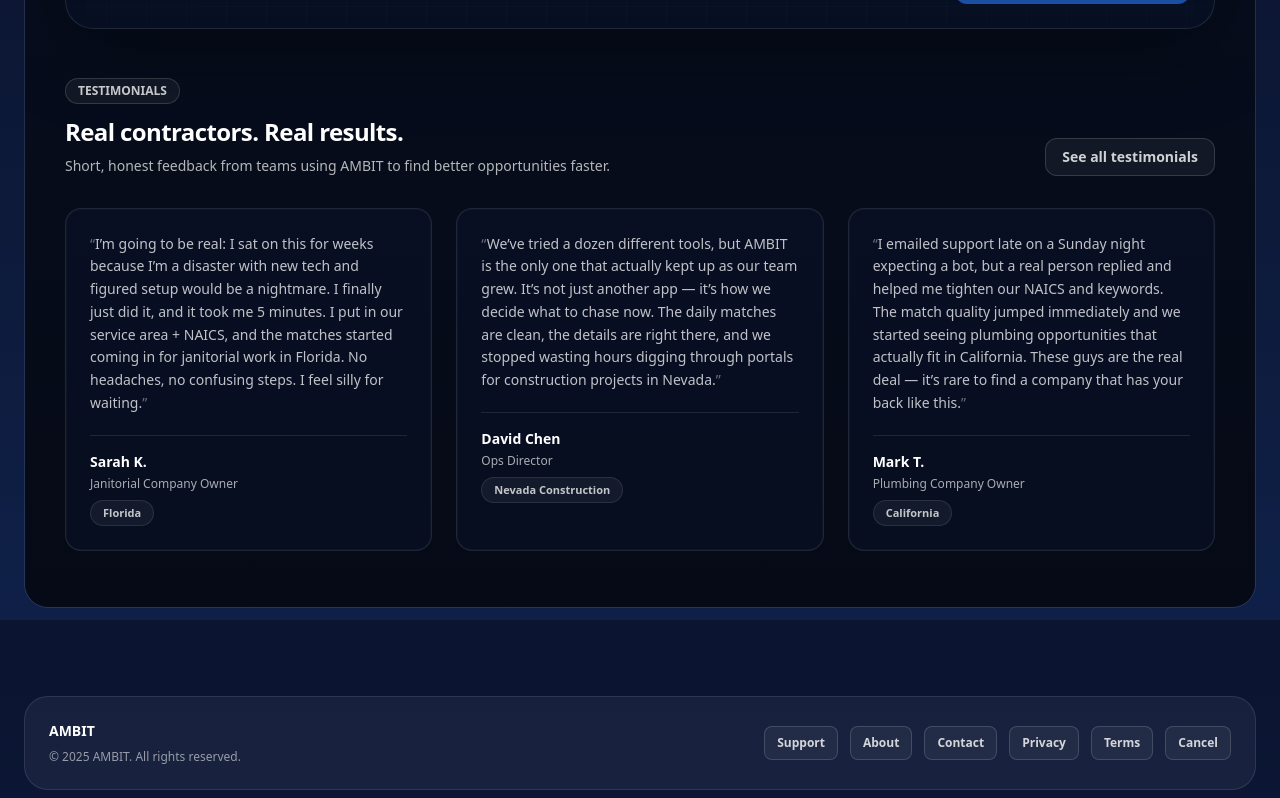
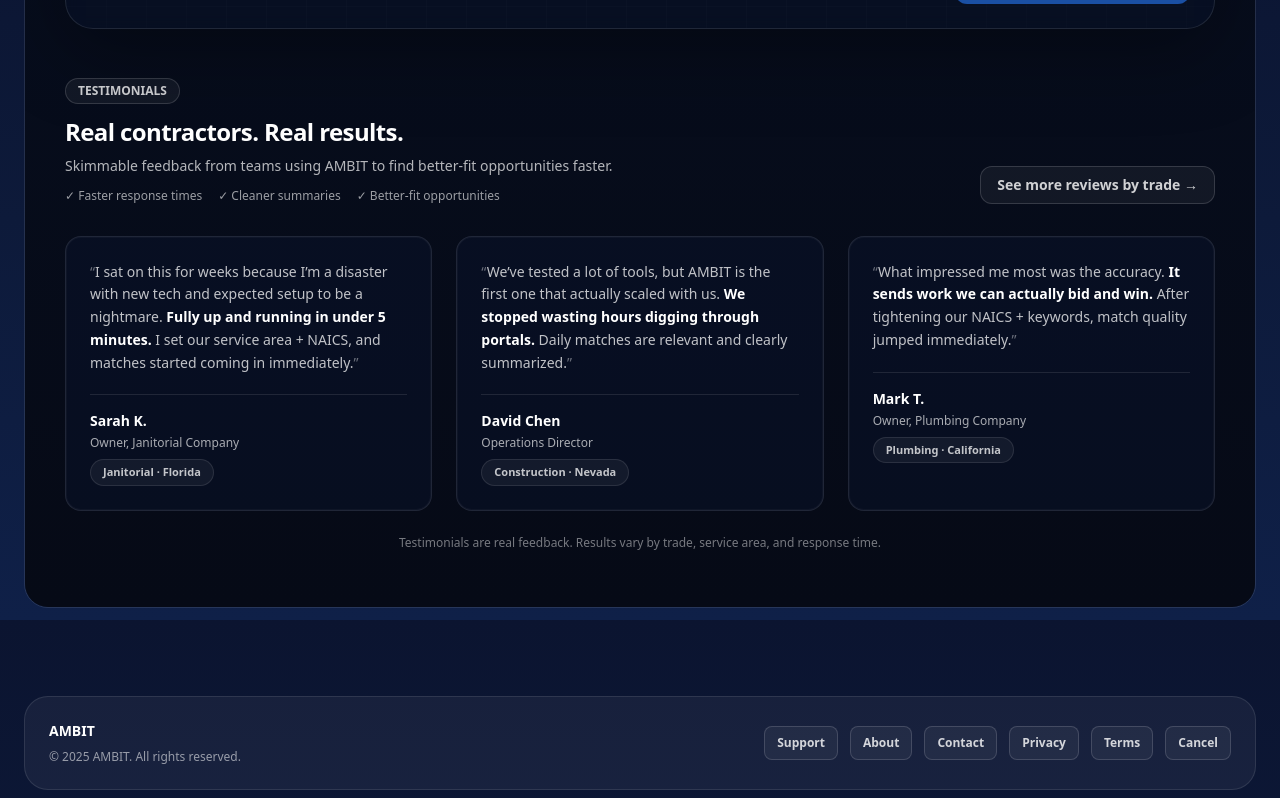
Before and after one commit to seansevrix/ambit, a Next.js app: page / in a window 1280 px wide. Shown: the part 1780-2578 px from the top of the page. Built offline with nearby package versions, Linux system fonts and the light colour scheme; no server answers.

Commit message:
Refine homepage testimonials: skimmable signals + bold hooks

```diff
--- a/app/page.tsx
+++ b/app/page.tsx
@@ -4,32 +4,8 @@ import ProofDashboard from "./components/ProofDashboard";
 
 const LINK = "text-sm font-semibold text-white/75 hover:text-white transition";
 
-const PRIMARY_BTN =
-  "inline-flex items-center justify-center rounded-xl bg-[#1A4FA3] px-5 py-3 text-sm font-semibold text-white hover:bg-[#15428B]";
-
-const TESTIMONIALS = [
-  {
-    quote:
-      "I’m going to be real: I sat on this for weeks because I’m a disaster with new tech and figured setup would be a nightmare. I finally just did it, and it took me 5 minutes. I put in our service area + NAICS, and the matches started coming in for janitorial work in Florida. No headaches, no confusing steps. I feel silly for waiting.",
-    name: "Sarah K.",
-    title: "Janitorial Company Owner",
-    location: "Florida",
-  },
-  {
-    quote:
-      "We’ve tried a dozen different tools, but AMBIT is the only one that actually kept up as our team grew. It’s not just another app — it’s how we decide what to chase now. The daily matches are clean, the details are right there, and we stopped wasting hours digging through portals for construction projects in Nevada.",
-    name: "David Chen",
-    title: "Ops Director",
-    location: "Nevada Construction",
-  },
-  {
-    quote:
-      "I emailed support late on a Sunday night expecting a bot, but a real person replied and helped me tighten our NAICS and keywords. The match quality jumped immediately and we started seeing plumbing opportunities that actually fit in California. These guys are the real deal — it’s rare to find a company that has your back like this.",
-    name: "Mark T.",
-    title: "Plumbing Company Owner",
-    location: "California",
-  },
-];
+const SECONDARY_BTN =
+  "inline-flex items-center justify-center rounded-xl border border-white/15 bg-white/5 px-4 py-2 text-sm font-semibold text-white/80 hover:bg-white/10 hover:text-white";
 
 export default function HomePage() {
   return (
@@ -54,7 +30,7 @@ export default function HomePage() {
               <span className="mx-2 text-white/35">•</span>
               No credit card
               <span className="mx-2 text-white/35">•</span>
-              Trusted by 200+ Clients
+              Trusted by 200+ clients
             </p>
 
             <div className="mt-6 flex flex-col items-center justify-center gap-3 sm:flex-row">
@@ -69,7 +45,7 @@ export default function HomePage() {
             <ConciergeLeadCapture />
           </div>
 
-          {/* GRAPHS (below signup) */}
+          {/* PROOF DASHBOARD (below signup) */}
           <div className="mx-auto mt-10 max-w-6xl sm:mt-12">
             <ProofDashboard />
           </div>
@@ -81,48 +57,108 @@ export default function HomePage() {
                 <div className="inline-flex items-center rounded-full border border-white/15 bg-white/5 px-3 py-1 text-xs font-semibold text-white/80">
                   TESTIMONIALS
                 </div>
+
                 <h2 className="mt-3 text-xl font-semibold tracking-tight text-white sm:text-2xl">
                   Real contractors. Real results.
                 </h2>
+
                 <p className="mt-2 max-w-2xl text-sm text-white/70">
-                  Short, honest feedback from teams using AMBIT to find better opportunities faster.
+                  Skimmable feedback from teams using AMBIT to find better-fit opportunities faster.
                 </p>
+
+                {/* SIGNALS */}
+                <div className="mt-3 flex flex-wrap gap-x-4 gap-y-1 text-xs text-white/60">
+                  <span>✓ Faster response times</span>
+                  <span>✓ Cleaner summaries</span>
+                  <span>✓ Better-fit opportunities</span>
+                </div>
               </div>
 
               <div className="flex">
-                <Link
-                  href="/testimonials"
-                  className="inline-flex items-center justify-center rounded-xl border border-white/15 bg-white/5 px-4 py-2 text-sm font-semibold text-white/80 hover:bg-white/10 hover:text-white"
-                >
-                  See all testimonials
+                <Link href="/testimonials" className={SECONDARY_BTN}>
+                  See more reviews by trade →
                 </Link>
               </div>
             </div>
 
             <div className="mt-6 grid gap-6 lg:mt-8 lg:grid-cols-3">
-              {TESTIMONIALS.map((t) => (
-                <div
-                  key={t.name}
-                  className="rounded-2xl border border-white/10 bg-[#0B1430]/40 p-6 shadow-[0_0_0_1px_rgba(255,255,255,0.03)_inset]"
-                >
+              {/* SARAH */}
+              <div className="rounded-2xl border border-white/10 bg-[#0B1430]/40 p-6 shadow-[0_0_0_1px_rgba(255,255,255,0.03)_inset]">
                 <p className="text-sm leading-relaxed text-white/75">
                   <span className="text-white/40">“</span>
-                    {t.quote}
+                  I sat on this for weeks because I’m a disaster with new tech and expected setup to be a nightmare.
+                  <strong className="font-semibold text-white">
+                    {" "}
+                    Fully up and running in under 5 minutes.
+                  </strong>{" "}
+                  I set our service area + NAICS, and matches started coming in immediately.
                   <span className="text-white/40">”</span>
                 </p>
 
                 <div className="mt-5 h-px w-full bg-white/10" />
 
                 <div className="mt-4">
-                    <div className="text-sm font-semibold text-white">{t.name}</div>
-                    <div className="mt-1 text-xs text-white/65">{t.title}</div>
+                  <div className="text-sm font-semibold text-white">Sarah K.</div>
+                  <div className="mt-1 text-xs text-white/65">Owner, Janitorial Company</div>
                   <div className="mt-2 inline-flex items-center rounded-full border border-white/10 bg-white/5 px-3 py-1 text-[11px] font-semibold text-white/75">
-                      {t.location}
+                    Janitorial · Florida
                   </div>
                 </div>
               </div>
-              ))}
+
+              {/* DAVID */}
+              <div className="rounded-2xl border border-white/10 bg-[#0B1430]/40 p-6 shadow-[0_0_0_1px_rgba(255,255,255,0.03)_inset]">
+                <p className="text-sm leading-relaxed text-white/75">
+                  <span className="text-white/40">“</span>
+                  We’ve tested a lot of tools, but AMBIT is the first one that actually scaled with us.
+                  <strong className="font-semibold text-white">
+                    {" "}
+                    We stopped wasting hours digging through portals.
+                  </strong>{" "}
+                  Daily matches are relevant and clearly summarized.
+                  <span className="text-white/40">”</span>
+                </p>
+
+                <div className="mt-5 h-px w-full bg-white/10" />
+
+                <div className="mt-4">
+                  <div className="text-sm font-semibold text-white">David Chen</div>
+                  <div className="mt-1 text-xs text-white/65">Operations Director</div>
+                  <div className="mt-2 inline-flex items-center rounded-full border border-white/10 bg-white/5 px-3 py-1 text-[11px] font-semibold text-white/75">
+                    Construction · Nevada
                   </div>
+                </div>
+              </div>
+
+              {/* MARK */}
+              <div className="rounded-2xl border border-white/10 bg-[#0B1430]/40 p-6 shadow-[0_0_0_1px_rgba(255,255,255,0.03)_inset]">
+                <p className="text-sm leading-relaxed text-white/75">
+                  <span className="text-white/40">“</span>
+                  What impressed me most was the accuracy.
+                  <strong className="font-semibold text-white">
+                    {" "}
+                    It sends work we can actually bid and win.
+                  </strong>{" "}
+                  After tightening our NAICS + keywords, match quality jumped immediately.
+                  <span className="text-white/40">”</span>
+                </p>
+
+                <div className="mt-5 h-px w-full bg-white/10" />
+
+                <div className="mt-4">
+                  <div className="text-sm font-semibold text-white">Mark T.</div>
+                  <div className="mt-1 text-xs text-white/65">Owner, Plumbing Company</div>
+                  <div className="mt-2 inline-flex items-center rounded-full border border-white/10 bg-white/5 px-3 py-1 text-[11px] font-semibold text-white/75">
+                    Plumbing · California
+                  </div>
+                </div>
+              </div>
+            </div>
+
+            {/* subtle footer line */}
+            <p className="mt-6 text-center text-xs text-white/45">
+              Testimonials are real feedback. Results vary by trade, service area, and response time.
+            </p>
           </div>
         </div>
       </section>
```
Lines whose indentation alone changed are shown as unchanged.
